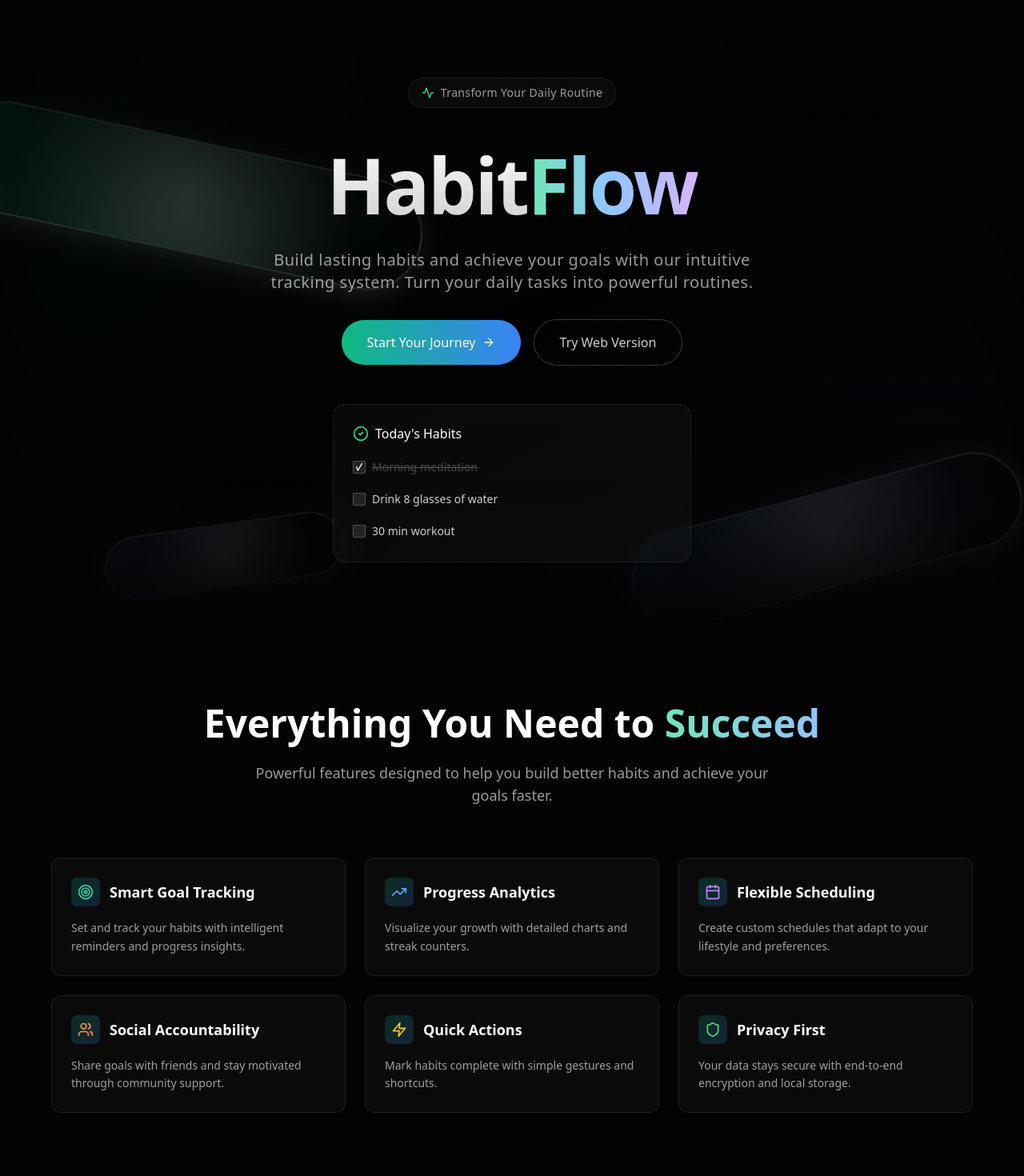
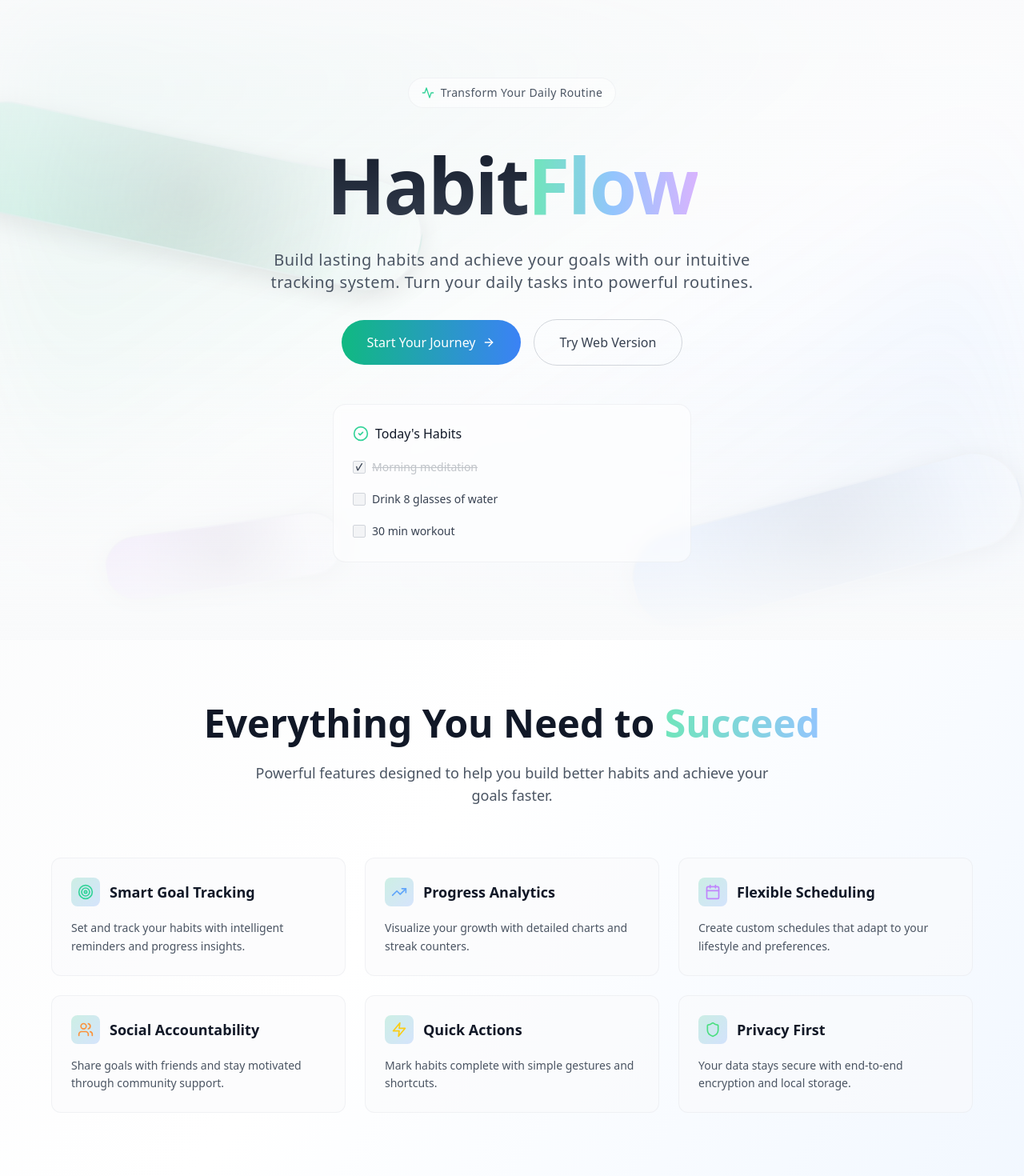
Before and after one commit to myselfaryan/Habit-Flow, a React (Vite) app: page / in a window 1280 px wide. Shown: the top 1470 px of the page at 80% size. Built offline with nearby package versions, Linux system fonts and the light colour scheme; no server answers.

Commit message:
Add light/dark mode support to landing page

```diff
--- a/src/components/ui/HabitFlowLanding.tsx
+++ b/src/components/ui/HabitFlowLanding.tsx
@@ -4,6 +4,7 @@ import { motion, useMotionValue, useTransform, animate } from "framer-motion";
 import { CheckCircle2, Plus, Target, Activity, ArrowRight, Calendar, TrendingUp, Users, Zap, Shield, Smartphone } from "lucide-react";
 import { useEffect, useState } from "react";
 import { useNavigate } from "react-router-dom";
+import { useTheme } from "../../contexts/ThemeContext";
 import { cn } from "../../lib/utils";
 
 function ElegantShape({
@@ -13,6 +14,7 @@ function ElegantShape({
     height = 100,
     rotate = 0,
     gradient = "from-white/[0.08]",
+    isDark = true,
 }: {
     className?: string;
     delay?: number;
@@ -20,6 +22,7 @@ function ElegantShape({
     height?: number;
     rotate?: number;
     gradient?: string;
+    isDark?: boolean;
 }) {
     return (
         <motion.div
@@ -61,10 +64,14 @@ function ElegantShape({
                         "absolute inset-0 rounded-full",
                         "bg-gradient-to-r to-transparent",
                         gradient,
-                        "backdrop-blur-[2px] border-2 border-white/[0.15]",
-                        "shadow-[0_8px_32px_0_rgba(255,255,255,0.1)]",
+                        "backdrop-blur-[2px]",
+                        isDark
+                          ? "border-2 border-white/[0.15] shadow-[0_8px_32px_0_rgba(255,255,255,0.1)]"
+                          : "border-2 border-gray-200/50 shadow-[0_8px_32px_0_rgba(0,0,0,0.1)]",
                         "after:absolute after:inset-0 after:rounded-full",
-                        "after:bg-[radial-gradient(circle_at_50%_50%,rgba(255,255,255,0.2),transparent_70%)]"
+                        isDark
+                          ? "after:bg-[radial-gradient(circle_at_50%_50%,rgba(255,255,255,0.2),transparent_70%)]"
+                          : "after:bg-[radial-gradient(circle_at_50%_50%,rgba(0,0,0,0.1),transparent_70%)]"
                     )}
                 />
             </motion.div>
@@ -85,6 +92,7 @@ interface TodoItemProps {
   onShowActions?: (id: number | null) => void;
   showActions?: number | null;
   className?: string;
+  isDark?: boolean;
 }
 
 function TodoItem({
@@ -93,14 +101,20 @@ function TodoItem({
   onDelete,
   onShowActions,
   showActions,
-  className
+  className,
+  isDark = true
 }: TodoItemProps) {
   const x = useMotionValue(0);
 
   return (
     <motion.div layout className={cn("flex min-h-7 items-center gap-2", className)}>
       <motion.button
-        className="flex h-4 w-4 items-center justify-center rounded-sm border bg-white/10 text-white border-white/20"
+        className={cn(
+          "flex h-4 w-4 items-center justify-center rounded-sm border",
+          isDark
+            ? "bg-white/10 text-white border-white/20"
+            : "bg-gray-100 text-gray-700 border-gray-300"
+        )}
         style={{ x }}
         onClick={() => {
           onComplete(todo.id);
@@ -150,7 +164,10 @@ function TodoItem({
             animate={{ width: "100%" }}
             exit={{ width: 0 }}
             transition={{ duration: 0.3 }}
-            className="absolute left-0 inline-block h-px bg-white"
+            className={cn(
+              "absolute left-0 inline-block h-px",
+              isDark ? "bg-white" : "bg-gray-700"
+            )}
           />
         )}
       </motion.p>
@@ -169,9 +186,10 @@ interface FeatureCardProps {
   title: string;
   description: string;
   className?: string;
+  isDark?: boolean;
 }
 
-function FeatureCard({ icon, title, description, className }: FeatureCardProps) {
+function FeatureCard({ icon, title, description, className, isDark = true }: FeatureCardProps) {
   return (
     <motion.div
       initial={{ opacity: 0, y: 20 }}
@@ -179,8 +197,10 @@ function FeatureCard({ icon, title, description, className }: FeatureCardProps)
       viewport={{ once: true }}
       transition={{ duration: 0.6 }}
       className={cn(
-        "relative p-6 rounded-xl bg-white/[0.03] border border-white/[0.08]",
-        "hover:bg-white/[0.05] transition-all duration-300",
+        "relative p-6 rounded-xl border transition-all duration-300",
+        isDark
+          ? "bg-white/[0.03] border-white/[0.08] hover:bg-white/[0.05]"
+          : "bg-gray-50/50 border-gray-200/50 hover:bg-gray-100/50",
         className
       )}
     >
@@ -188,15 +208,28 @@ function FeatureCard({ icon, title, description, className }: FeatureCardProps)
         <div className="p-2 rounded-lg bg-gradient-to-br from-emerald-500/20 to-blue-500/20">
           {icon}
         </div>
-        <h3 className="text-lg font-semibold text-white">{title}</h3>
+        <h3 className={cn(
+          "text-lg font-semibold",
+          isDark ? "text-white" : "text-gray-900"
+        )}>
+          {title}
+        </h3>
       </div>
-      <p className="text-white/60 text-sm leading-relaxed">{description}</p>
+      <p className={cn(
+        "text-sm leading-relaxed",
+        isDark ? "text-white/60" : "text-gray-600"
+      )}>
+        {description}
+      </p>
     </motion.div>
   );
 }
 
 function HabitFlowLanding() {
   const navigate = useNavigate();
+  const { theme } = useTheme();
+  const isDark = theme === 'dark';
+
   const [todos, setTodos] = useState<Todo[]>([
     { id: 1, title: "Morning meditation", completed: true },
     { id: 2, title: "Drink 8 glasses of water", completed: false },
@@ -265,10 +298,20 @@ function HabitFlowLanding() {
   ];
 
   return (
-    <div className="min-h-screen w-full bg-[#030303] overflow-hidden">
+    <div className={cn(
+      "min-h-screen w-full overflow-hidden transition-colors duration-300",
+      isDark
+        ? "bg-[#030303]"
+        : "bg-gradient-to-br from-gray-50 via-white to-blue-50"
+    )}>
       {/* Hero Section */}
       <div className="relative min-h-screen w-full flex items-center justify-center overflow-hidden">
-        <div className="absolute inset-0 bg-gradient-to-br from-emerald-500/[0.05] via-transparent to-blue-500/[0.05] blur-3xl" />
+        <div className={cn(
+          "absolute inset-0 blur-3xl",
+          isDark
+            ? "bg-gradient-to-br from-emerald-500/[0.05] via-transparent to-blue-500/[0.05]"
+            : "bg-gradient-to-br from-emerald-500/[0.1] via-transparent to-blue-500/[0.1]"
+        )} />
 
         <div className="absolute inset-0 overflow-hidden">
           <ElegantShape
@@ -276,24 +319,27 @@ function HabitFlowLanding() {
             width={600}
             height={140}
             rotate={12}
-            gradient="from-emerald-500/[0.15]"
+            gradient={isDark ? "from-emerald-500/[0.15]" : "from-emerald-500/[0.2]"}
             className="left-[-10%] md:left-[-5%] top-[15%] md:top-[20%]"
+            isDark={isDark}
           />
           <ElegantShape
             delay={0.5}
             width={500}
             height={120}
             rotate={-15}
-            gradient="from-blue-500/[0.15]"
+            gradient={isDark ? "from-blue-500/[0.15]" : "from-blue-500/[0.2]"}
             className="right-[-5%] md:right-[0%] top-[70%] md:top-[75%]"
+            isDark={isDark}
           />
           <ElegantShape
             delay={0.4}
             width={300}
             height={80}
             rotate={-8}
-            gradient="from-purple-500/[0.15]"
+            gradient={isDark ? "from-purple-500/[0.15]" : "from-purple-500/[0.2]"}
             className="left-[5%] md:left-[10%] bottom-[5%] md:bottom-[10%]"
+            isDark={isDark}
           />
         </div>
 
@@ -304,10 +350,18 @@ function HabitFlowLanding() {
               variants={fadeUpVariants}
               initial="hidden"
               animate="visible"
-              className="inline-flex items-center gap-2 px-4 py-2 rounded-full bg-white/[0.03] border border-white/[0.08] mb-8 md:mb-12"
+              className={cn(
+                "inline-flex items-center gap-2 px-4 py-2 rounded-full border mb-8 md:mb-12",
+                isDark
+                  ? "bg-white/[0.03] border-white/[0.08]"
+                  : "bg-white/50 border-gray-200/50"
+              )}
             >
               <Activity className="h-4 w-4 text-emerald-400" />
-              <span className="text-sm text-white/60 tracking-wide">
+              <span className={cn(
+                "text-sm tracking-wide",
+                isDark ? "text-white/60" : "text-gray-600"
+              )}>
                 Transform Your Daily Routine
               </span>
             </motion.div>
@@ -319,7 +373,12 @@ function HabitFlowLanding() {
               animate="visible"
             >
               <h1 className="text-5xl sm:text-6xl md:text-8xl font-bold mb-6 md:mb-8 tracking-tight">
-                <span className="bg-clip-text text-transparent bg-gradient-to-b from-white to-white/80">
+                <span className={cn(
+                  "bg-clip-text text-transparent",
+                  isDark
+                    ? "bg-gradient-to-b from-white to-white/80"
+                    : "bg-gradient-to-b from-gray-900 to-gray-700"
+                )}>
                   Habit
                 </span>
                 <span className="bg-clip-text text-transparent bg-gradient-to-r from-emerald-300 via-blue-300 to-purple-300">
@@ -334,7 +393,10 @@ function HabitFlowLanding() {
               initial="hidden"
               animate="visible"
             >
-              <p className="text-lg md:text-xl text-white/60 mb-8 leading-relaxed font-light tracking-wide max-w-2xl mx-auto">
+              <p className={cn(
+                "text-lg md:text-xl mb-8 leading-relaxed font-light tracking-wide max-w-2xl mx-auto",
+                isDark ? "text-white/60" : "text-gray-600"
+              )}>
                 Build lasting habits and achieve your goals with our intuitive tracking system.
                 Turn your daily tasks into powerful routines.
               </p>
@@ -356,7 +418,12 @@ function HabitFlowLanding() {
               </button>
               <button
                 onClick={handleGetStarted}
-                className="px-8 py-4 border border-white/20 rounded-full text-white/80 font-medium hover:bg-white/5 transition-all duration-300"
+                className={cn(
+                  "px-8 py-4 border rounded-full font-medium transition-all duration-300",
+                  isDark
+                    ? "border-white/20 text-white/80 hover:bg-white/5"
+                    : "border-gray-300 text-gray-700 hover:bg-gray-100/50"
+                )}
               >
                 Try Web Version
               </button>
@@ -368,11 +435,21 @@ function HabitFlowLanding() {
               variants={fadeUpVariants}
               initial="hidden"
               animate="visible"
-              className="max-w-md mx-auto p-6 rounded-2xl bg-white/[0.03] border border-white/[0.08] backdrop-blur-sm"
+              className={cn(
+                "max-w-md mx-auto p-6 rounded-2xl border backdrop-blur-sm",
+                isDark
+                  ? "bg-white/[0.03] border-white/[0.08]"
+                  : "bg-white/50 border-gray-200/50"
+              )}
             >
               <div className="flex items-center gap-2 mb-4">
                 <CheckCircle2 className="w-5 h-5 text-emerald-400" />
-                <h3 className="text-white font-medium">Today's Habits</h3>
+                <h3 className={cn(
+                  "font-medium",
+                  isDark ? "text-white" : "text-gray-900"
+                )}>
+                  Today's Habits
+                </h3>
               </div>
               <div className="space-y-3">
                 {todos.map((todo) => (
@@ -383,7 +460,8 @@ function HabitFlowLanding() {
                     onDelete={handleDeleteTodo}
                     showActions={showActions}
                     onShowActions={setShowActions}
-                    className="text-white/80"
+                    className={isDark ? "text-white/80" : "text-gray-700"}
+                    isDark={isDark}
                   />
                 ))}
               </div>
@@ -391,7 +469,12 @@ function HabitFlowLanding() {
           </div>
         </div>
 
-        <div className="absolute inset-0 bg-gradient-to-t from-[#030303] via-transparent to-[#030303]/80 pointer-events-none" />
+        <div className={cn(
+          "absolute inset-0 bg-gradient-to-t via-transparent pointer-events-none",
+          isDark
+            ? "from-[#030303] to-[#030303]/80"
+            : "from-gray-50 to-gray-50/80"
+        )} />
       </div>
 
       {/* Features Section */}
@@ -404,13 +487,19 @@ function HabitFlowLanding() {
             transition={{ duration: 0.8 }}
             className="text-center mb-16"
           >
-            <h2 className="text-4xl md:text-5xl font-bold text-white mb-6">
+            <h2 className={cn(
+              "text-4xl md:text-5xl font-bold mb-6",
+              isDark ? "text-white" : "text-gray-900"
+            )}>
               Everything You Need to
               <span className="bg-clip-text text-transparent bg-gradient-to-r from-emerald-300 to-blue-300">
                 {" "}Succeed
               </span>
             </h2>
-            <p className="text-white/60 text-lg max-w-2xl mx-auto">
+            <p className={cn(
+              "text-lg max-w-2xl mx-auto",
+              isDark ? "text-white/60" : "text-gray-600"
+            )}>
               Powerful features designed to help you build better habits and achieve your goals faster.
             </p>
           </motion.div>
@@ -422,6 +511,7 @@ function HabitFlowLanding() {
                 icon={feature.icon}
                 title={feature.title}
                 description={feature.description}
+                isDark={isDark}
               />
             ))}
           </div>
@@ -437,10 +527,16 @@ function HabitFlowLanding() {
             viewport={{ once: true }}
             transition={{ duration: 0.8 }}
           >
-            <h2 className="text-4xl md:text-5xl font-bold text-white mb-6">
+            <h2 className={cn(
+              "text-4xl md:text-5xl font-bold mb-6",
+              isDark ? "text-white" : "text-gray-900"
+            )}>
               Ready to Transform Your Life?
             </h2>
-            <p className="text-white/60 text-lg mb-8 max-w-2xl mx-auto">
+            <p className={cn(
+              "text-lg mb-8 max-w-2xl mx-auto",
+              isDark ? "text-white/60" : "text-gray-600"
+            )}>
               Join thousands of users who have already built lasting habits with HabitFlow.
             </p>
             <div className="flex flex-col sm:flex-row gap-4 justify-center">
@@ -454,7 +550,12 @@ function HabitFlowLanding() {
               </button>
               <button
                 onClick={handleGetStarted}
-                className="px-8 py-4 border border-white/20 rounded-full text-white/80 font-medium hover:bg-white/5 transition-all duration-300"
+                className={cn(
+                  "px-8 py-4 border rounded-full font-medium transition-all duration-300",
+                  isDark
+                    ? "border-white/20 text-white/80 hover:bg-white/5"
+                    : "border-gray-300 text-gray-700 hover:bg-gray-100/50"
+                )}
               >
                 Try Web Version
               </button>
```
